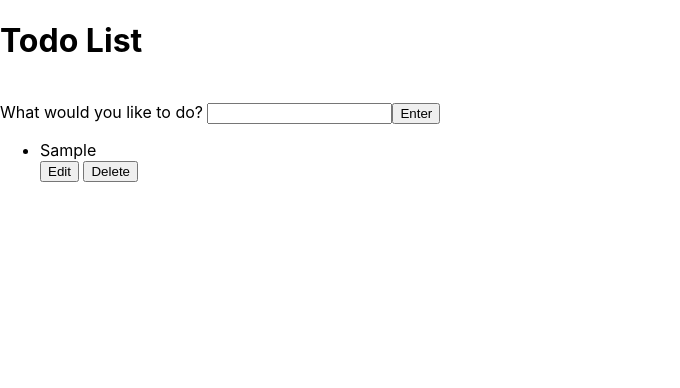
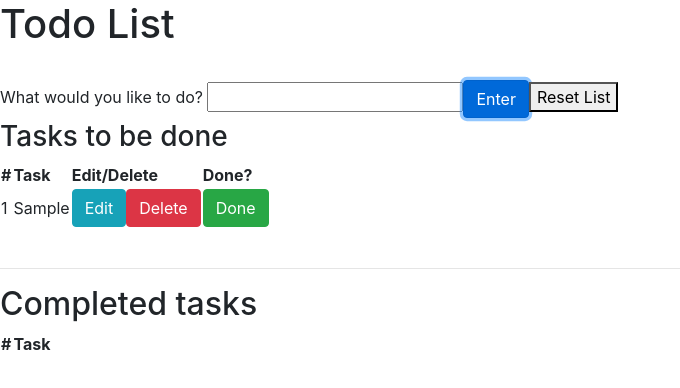
Before and after one commit to pchessah/todo, a React (Create React App) app: page / in a window 1280 px wide. Both pictures are taken after typing "Sample" into the empty fields and a click on the button "Enter". Shown: the top 388 px of the page, without its empty margins (0-680 px from the left). Built offline with nearby package versions, Linux system fonts and the light colour scheme.

Commit message:
done functionality

```diff
--- a/public/index.html
+++ b/public/index.html
@@ -7,37 +7,23 @@
     <meta name="theme-color" content="#000000" />
     <meta
       name="description"
-      content="Web site created using create-react-app"
+      content="To do app"
     />
     <link rel="apple-touch-icon" href="%PUBLIC_URL%/logo192.png" />
-    <!--
-      manifest.json provides metadata used when your web app is installed on a
-      user's mobile device or desktop. See https://developers.google.com/web/fundamentals/web-app-manifest/
-    -->
+    <link
+      rel="stylesheet"
+      href="https://stackpath.bootstrapcdn.com/bootstrap/4.4.1/css/bootstrap.min.css"
+      integrity="sha384-Vkoo8x4CGsO3+Hhxv8T/Q5PaXtkKtu6ug5TOeNV6gBiFeWPGFN9MuhOf23Q9Ifjh"
+      crossorigin="anonymous"
+    />
+
     <link rel="manifest" href="%PUBLIC_URL%/manifest.json" />
-    <!--
-      Notice the use of %PUBLIC_URL% in the tags above.
-      It will be replaced with the URL of the `public` folder during the build.
-      Only files inside the `public` folder can be referenced from the HTML.
 
-      Unlike "/favicon.ico" or "favicon.ico", "%PUBLIC_URL%/favicon.ico" will
-      work correctly both with client-side routing and a non-root public URL.
-      Learn how to configure a non-root public URL by running `npm run build`.
-    -->
-    <title>React App</title>
+    <title>To do app</title>
   </head>
   <body>
     <noscript>You need to enable JavaScript to run this app.</noscript>
     <div id="root"></div>
-    <!--
-      This HTML file is a template.
-      If you open it directly in the browser, you will see an empty page.
 
-      You can add webfonts, meta tags, or analytics to this file.
-      The build step will place the bundled scripts into the <body> tag.
-
-      To begin the development, run `npm start` or `yarn start`.
-      To create a production bundle, use `npm run build` or `yarn build`.
-    -->
   </body>
 </html>
--- a/src/Form.js
+++ b/src/Form.js
@@ -3,6 +3,7 @@ import React, { useState } from "react";
 function Form() {
   const [list, setList] = useState([]);
   const [listItem, setItemList] = useState("");
+  const [checkList, setCheckList] = useState([]);
 
   const handleChange = e => {
     setItemList(e.target.value);
@@ -16,18 +17,33 @@ function Form() {
 
   const handleDelete = ({ item }) => {
     const filteredArray = [...list];
-    const newList = filteredArray.filter(oneItem => {
-      return oneItem !== item;
+    const newList = filteredArray.filter(otherItems => {
+      return otherItems !== item;
     });
     setList(newList);
   };
-
-  const handleEdit = ({ item }, e) => {
-    let newListItem = window.prompt("Enter edited item");
-    setList([...list, newListItem]);
+  const handleEdit = ({ item }) => {
+    let newListItem = window.prompt("Enter new item");
     const filteredArray = [...list];
     filteredArray.splice(filteredArray.indexOf(item), 1, newListItem);
     setList(filteredArray);
+  };
+
+  const handleDone = ({ item }) => {
+    const filteredArray = [...list];
+    let doneList = filteredArray.filter(doneListItems => {
+      return doneListItems === item;
+    });
+    const newList = filteredArray.filter(otherItems => {
+      return otherItems !== item;
+    });
+    setCheckList([...checkList, ...doneList]);
+    setList(newList);
+  };
+
+  const handleReset = () => {
+    setCheckList([]);
+    setList([]);
   };
 
   return (
@@ -37,28 +53,81 @@ function Form() {
           What would you like to do?{"   "}
           <input type="text" value={listItem} onChange={handleChange} />
         </label>
-        <button type="submit">Enter</button>
+        <button type="submit" className="btn btn-primary">
+          Enter
+        </button>
+        <button onClick={handleReset}> Reset List </button>
       </form>
-      <div>
+      <h3>Tasks to be done</h3>
+      <table>
+        <thead>
+          <tr>
+            <th>#</th>
+            <th>Task</th>
+            <th>Edit/Delete</th>
+            <th>Done?</th>
+          </tr>
+        </thead>
+        <tbody>
           {list &&
             list.map((item, index) => {
               return (
-              <ul>
-                <li key={index} id={index}>
-                  {item} <br />
-                  <button onClick={() => handleEdit({ item })}>
-                    {" "}
-                    Edit{" "}
-                  </button>{" "}
-                  <button onClick={() => handleDelete({ item })}>
-                    {" "}
-                    Delete{" "}
+                <tr>
+                  <td>{index + 1}</td>
+                  <td>{item}</td>
+                  <td>
+                    <button
+                      type="button"
+                      className="btn btn-info"
+                      onClick={() => handleEdit({ item })}
+                    >
+                      Edit
                     </button>
-                </li>
-              </ul>
+
+                    <button
+                      type="button"
+                      className="btn btn-danger"
+                      onClick={() => handleDelete({ item })}
+                    >
+                      Delete
+                    </button>
+                  </td>
+                  <td>
+                    <button
+                      type="button"
+                      className="btn btn-success"
+                      onClick={() => handleDone({ item })}
+                    >
+                      Done
+                    </button>
+                  </td>
+                </tr>
               );
             })}
-      </div>
+        </tbody>
+      </table>
+      <br />
+      <hr />
+      <h2>Completed tasks</h2>
+      <table>
+        <thead>
+          <tr>
+            <th> # </th>
+            <th>Task</th>
+          </tr>
+        </thead>
+        <tbody>
+          {checkList &&
+            checkList.map((itemChecked, index) => {
+              return (
+                <tr>
+                  <td>{index + 1}</td>
+                  <td>{itemChecked}</td>
+                </tr>
+              );
+            })}
+        </tbody>
+      </table>
     </div>
   );
 }
```
Also changed, not shown: src/test.js (added). Lines whose indentation alone changed are shown as unchanged.
